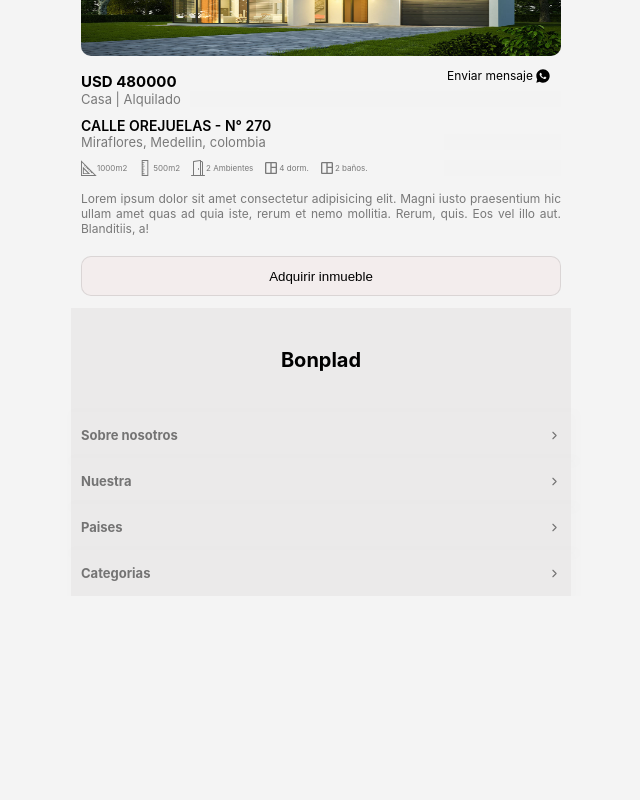
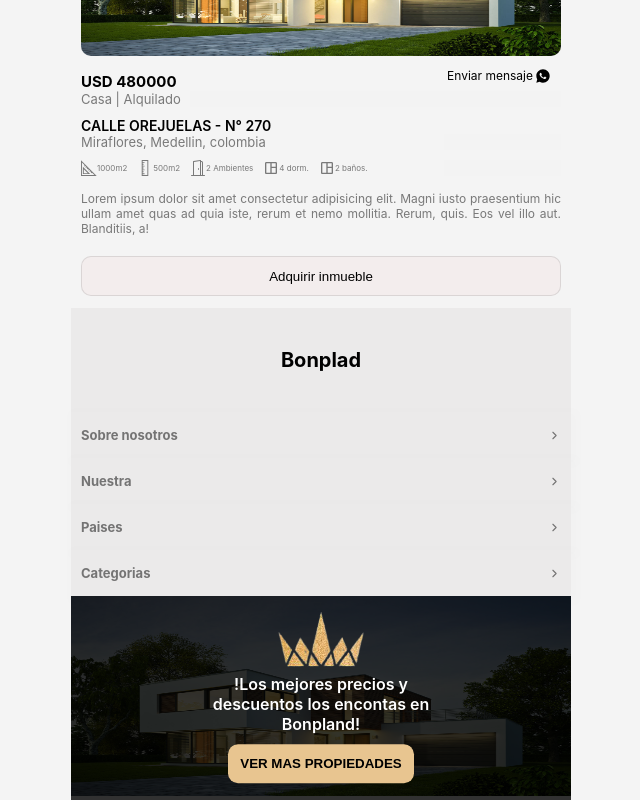
Before and after one commit to juancarlos301/id-5-real-estate-front, a React (Create React App) app: page /detail/1 in a window 1280 px wide. Shown: the part 271-1071 px from the top of the page, without its empty margins (319-959 px from the left). Before the commit the page ends 867 px from the top, so only its background shows below. Built offline with nearby package versions, Linux system fonts and the light colour scheme.

Commit message:
promotion added

```diff
--- a/src/App.js
+++ b/src/App.js
@@ -3,8 +3,10 @@ import {Home} from './pages/home/home'
 import { LoginDos } from './components/Login2/LoginDos';
 import { Detail } from './pages/detail/detail';
 import {GlobalStyle} from './stylesGlobal'
+import { Promotion } from './components/promotion/Promotion';
 function App() {
   return (
+
     <BrowserRouter>
     <GlobalStyle/>
     <Routes>
@@ -12,7 +14,9 @@ function App() {
       <Route path={"/login"} element={<LoginDos/>}/>
       <Route path={"/detail/:id"} element={<Detail/>}/>
     </Routes>
+    < Promotion/>
     </BrowserRouter>
+
   );
 }
 
--- /dev/null
+++ b/src/components/promotion/Promotion.jsx
@@ -0,0 +1,18 @@
+import React from "react";
+import image from "../../assets/foto2.jpeg";
+import logo from '../../assets/logo-bg.png'
+import { Container, Img , Centered, Logo, Bg, P, Button} from "./StylesPromotion";
+
+export function Promotion() {
+  return (
+<Container class="container">
+  <Img src={image} alt="bg"/>
+  <Bg></Bg>
+  <Centered class="centered">
+    <Logo src={logo} alt="bonpland" />
+    <P>!Los mejores precios y descuentos los encontas en Bonpland!</P>
+    <Button>Ver mas Propiedades</Button>
+  </Centered>
+</Container>
+  );
+}
--- /dev/null
+++ b/src/components/promotion/StylesPromotion.js
@@ -0,0 +1,52 @@
+import styled from 'styled-components'
+
+export const Img = styled.img`
+    width: 500px;
+    height: 200px;
+
+`
+export const Logo = styled.img`
+    width: 150px;
+    background: transparent;
+`
+export const Bg = styled.div`
+  position: absolute;
+  top: 50%;
+  left: 50%;
+  transform: translate(-50%, -50%);
+    width: 100%;
+    height: 100%;
+    background: rgba(0 ,0 ,0 , 0.8);
+
+`
+export const P =styled.p`
+    background: transparent;
+    font-weight: 600;
+    text-align: center;
+`
+export const Button = styled.button`
+    background-color: #e8c590;
+    text-transform: uppercase;
+    padding: 12px;
+    margin-top: 10px;
+    border-radius: 10px;
+    font-weight: 700;
+    color: black;
+    cursor: pointer;
+`
+
+
+export const Container = styled.div`
+  position: relative;
+  text-align: center;
+  color: white;
+
+`
+export const Centered = styled.div`
+  position: absolute;
+  top: 50%;
+  left: 50%;
+  transform: translate(-50%, -50%);
+  background-color: transparent;
+
+`
```
Also changed, not shown: src/assets/logo-bg.png (added).
